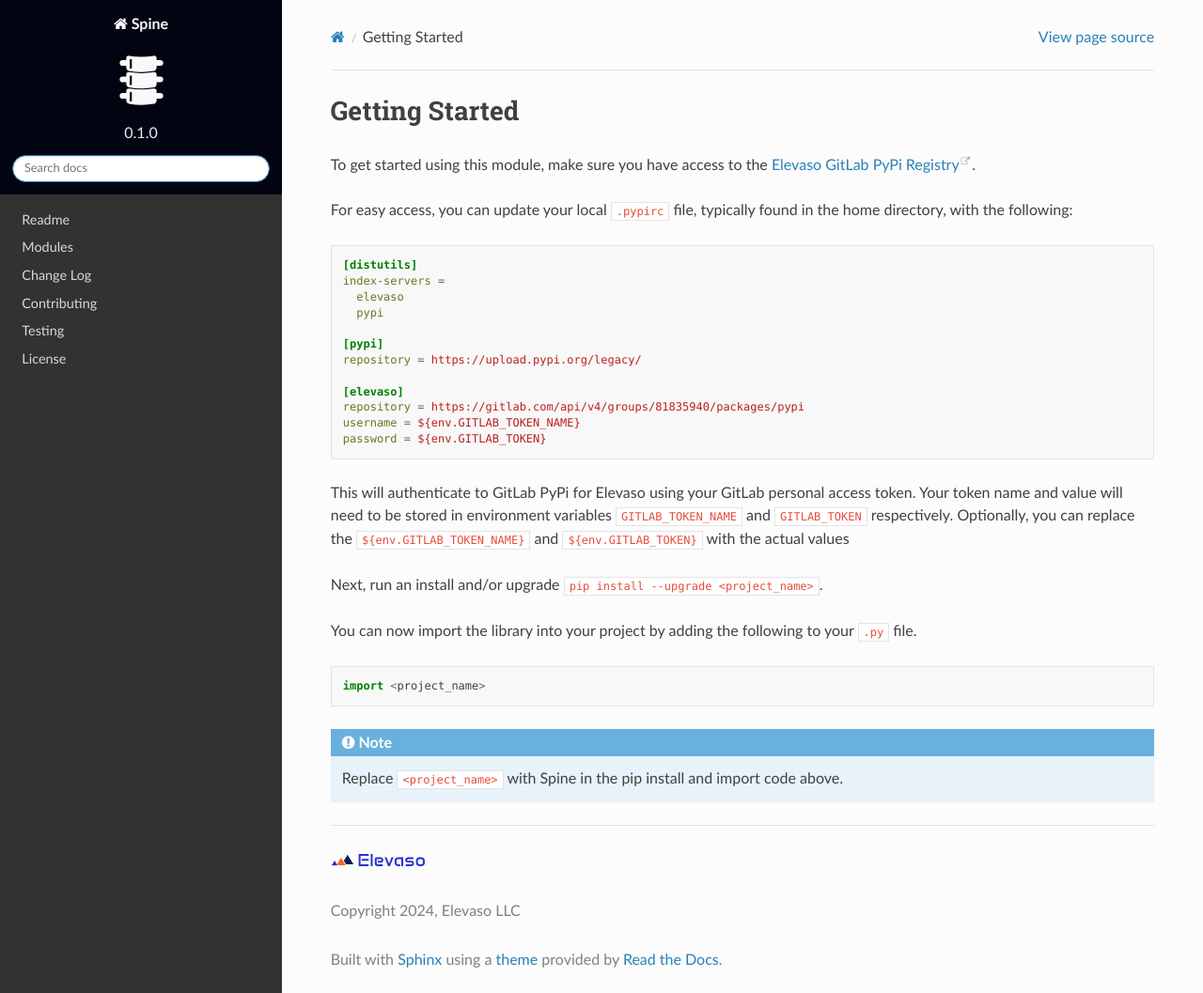
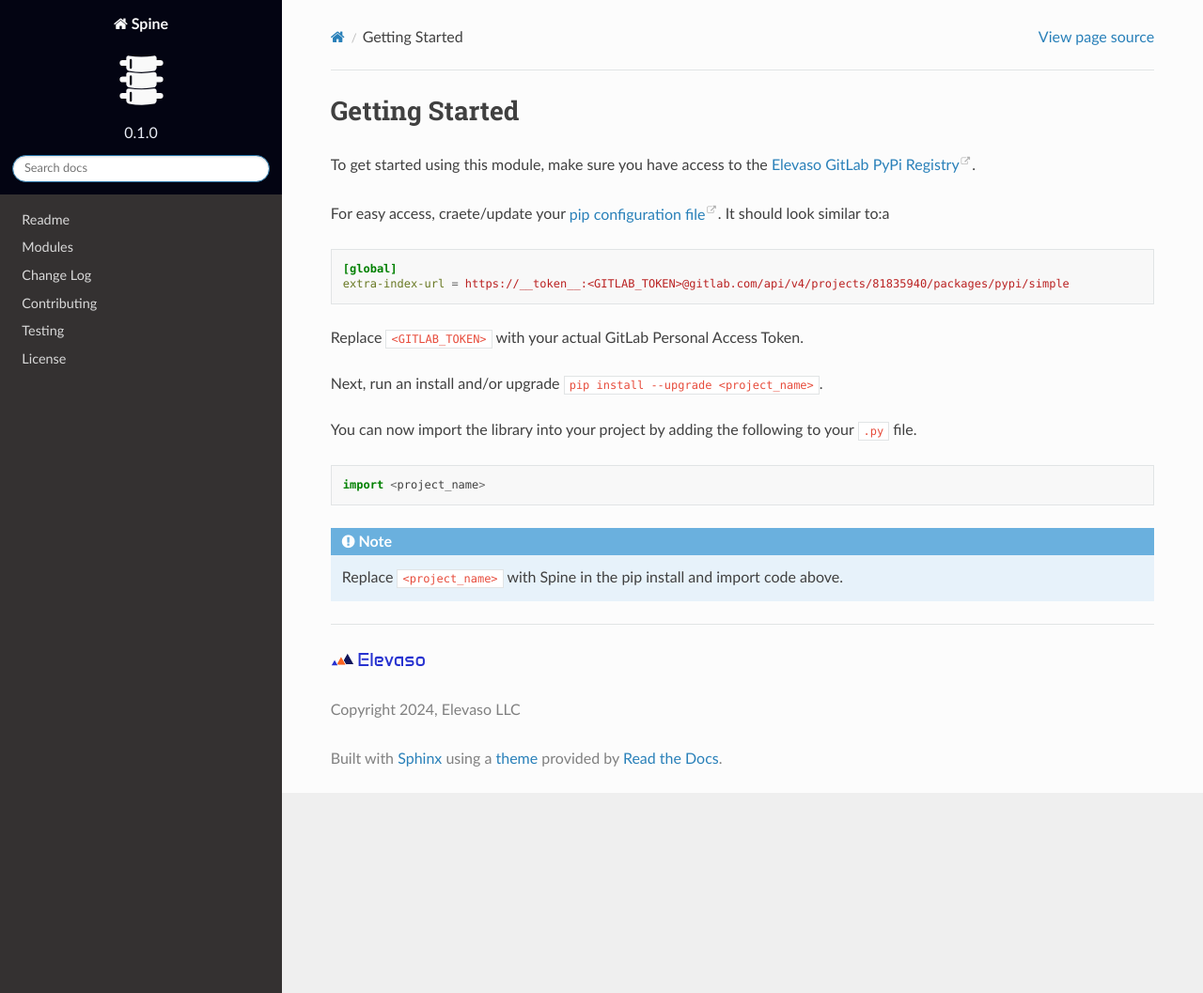
Before and after one commit to Elevaso/Spine, a Sphinx documentation site: the page built from docs/getting_started.rst, in a window 1280 px wide and 1057 px high. Shown: the whole window at 94% size. Built offline with Sphinx 7.4.7 and the Read the Docs theme 2.0.0, drawn with Linux system fonts in a browser that asks for light colours.

Commit message:
Fixing to match project template

```diff
--- a/docs/getting_started.rst
+++ b/docs/getting_started.rst
@@ -3,25 +3,14 @@
 
 To get started using this module, make sure you have access to the `Elevaso GitLab PyPi Registry <https://gitlab.com/api/v4/groups/81835940/packages/pypi>`_.
 
-For easy access, you can update your local :code:`.pypirc` file, typically found in the home directory, with the following:
-
+For easy access, craete/update your `pip configuration file <https://pip.pypa.io/en/stable/topics/configuration/>`_. It should look similar to:a
 
 .. code-block:: ini
 
-    [distutils]
-    index-servers =
-      elevaso
-      pypi
+    [global]
+    extra-index-url = https://__token__:<GITLAB_TOKEN>@gitlab.com/api/v4/projects/81835940/packages/pypi/simple
 
-    [pypi]
-    repository = https://upload.pypi.org/legacy/
-
-    [elevaso]
-    repository = https://gitlab.com/api/v4/groups/81835940/packages/pypi
-    username = ${env.GITLAB_TOKEN_NAME}
-    password = ${env.GITLAB_TOKEN}
-
-This will authenticate to GitLab PyPi for Elevaso using your GitLab personal access token. Your token name and value will need to be stored in environment variables :code:`GITLAB_TOKEN_NAME` and :code:`GITLAB_TOKEN` respectively. Optionally, you can replace the :code:`${env.GITLAB_TOKEN_NAME}` and :code:`${env.GITLAB_TOKEN}` with the actual values
+Replace :code:`<GITLAB_TOKEN>` with your actual GitLab Personal Access Token.
 
 Next, run an install and/or upgrade :code:`pip install --upgrade <project_name>`.
 
```
Also changed, not shown: pyproject.toml (+8 -1 lines), setup.py (+2 -9 lines).
